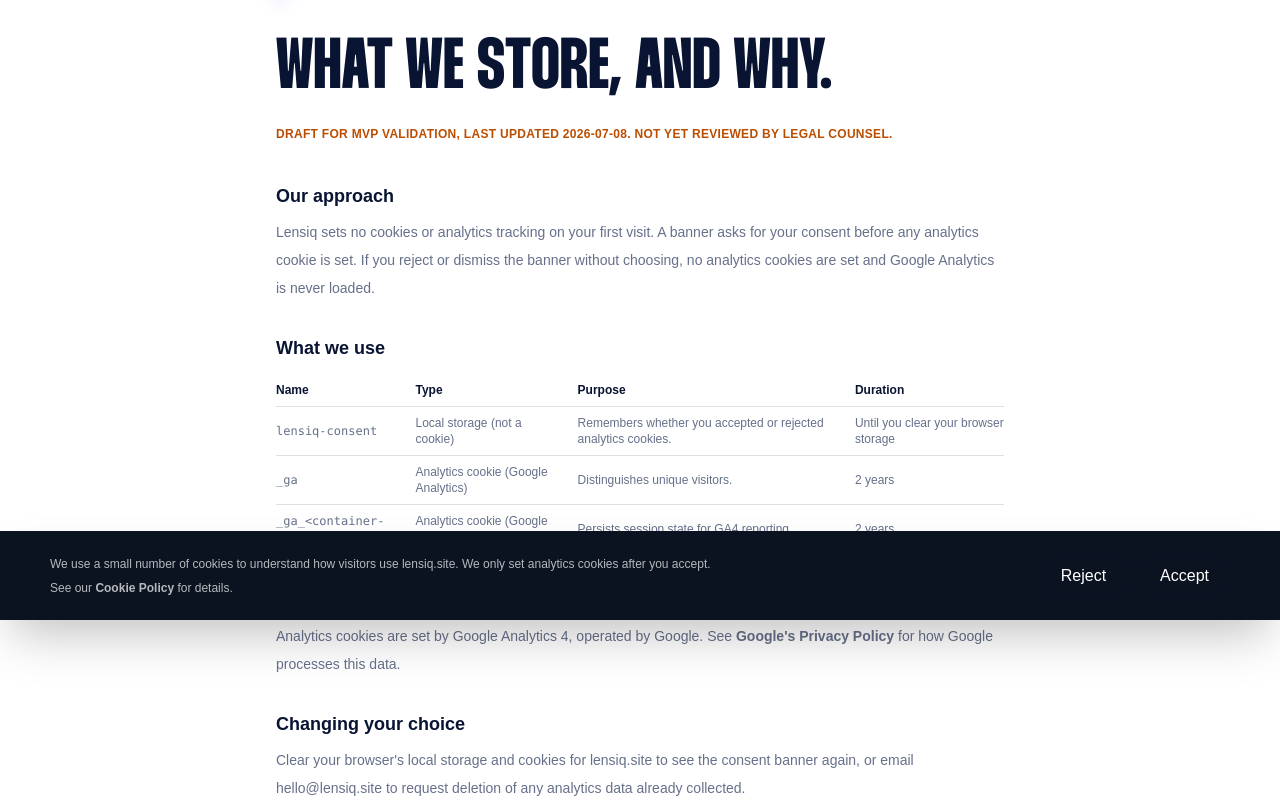
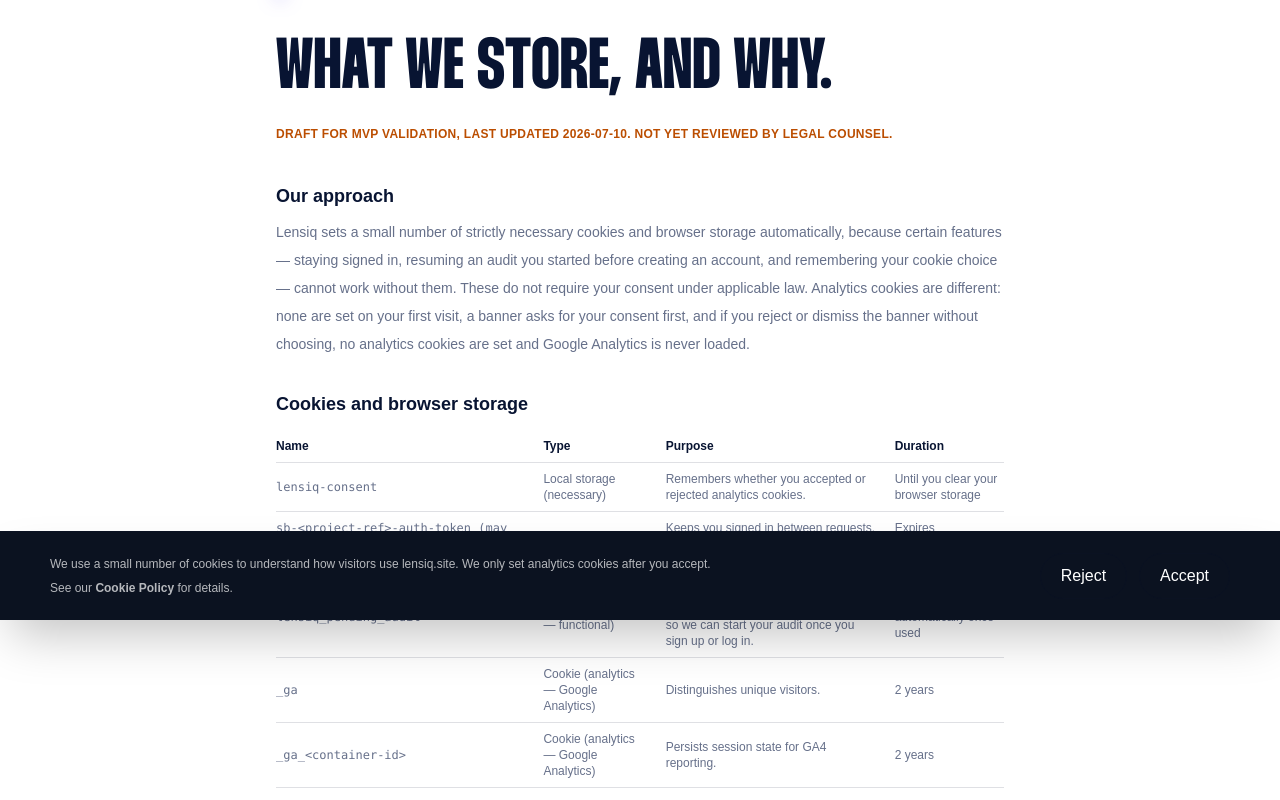
Before and after one commit to Fosforonero/studious-octo-computing-machine, a Next.js app: page /cookies in a window 1280 px wide. Shown: the part 180-980 px from the top of the page. Built offline with nearby package versions, Linux system fonts and the light colour scheme; no server answers.

Commit message:
Rewrite cookie policy: rename table, add Supabase/pending-audit rows, real Manage button

```diff
--- a/src/app/cookies/page.tsx
+++ b/src/app/cookies/page.tsx
@@ -1,16 +1,19 @@
 import type { Metadata } from "next";
 import Link from "next/link";
 import { Brand } from "@/components/brand";
+import { ManageCookiePreferences } from "@/components/analytics/manage-cookie-preferences";
 
 export const metadata: Metadata = {
   title: "Cookie Policy",
-  description: "Which cookies and local storage Lensiq uses, and how to control them.",
+  description: "Which cookies and browser storage Lensiq uses, and how to control them.",
 };
 
 const cookies = [
-  { name: "lensiq-consent", type: "Local storage (not a cookie)", purpose: "Remembers whether you accepted or rejected analytics cookies.", duration: "Until you clear your browser storage" },
-  { name: "_ga", type: "Analytics cookie (Google Analytics)", purpose: "Distinguishes unique visitors.", duration: "2 years" },
-  { name: "_ga_<container-id>", type: "Analytics cookie (Google Analytics)", purpose: "Persists session state for GA4 reporting.", duration: "2 years" },
+  { name: "lensiq-consent", type: "Local storage (necessary)", purpose: "Remembers whether you accepted or rejected analytics cookies.", duration: "Until you clear your browser storage" },
+  { name: "sb-<project-ref>-auth-token (may be split into sb-<project-ref>-auth-token.0, .1, etc.)", type: "Cookie (necessary — authentication)", purpose: "Keeps you signed in between requests. Set by our authentication provider, Supabase.", duration: "Expires automatically, or when you log out" },
+  { name: "lensiq_pending_audit", type: "Cookie (necessary — functional)", purpose: "Temporarily remembers the website you submitted before you had an account, so we can start your audit once you sign up or log in.", duration: "2 hours, or removed automatically once used" },
+  { name: "_ga", type: "Cookie (analytics — Google Analytics)", purpose: "Distinguishes unique visitors.", duration: "2 years" },
+  { name: "_ga_<container-id>", type: "Cookie (analytics — Google Analytics)", purpose: "Persists session state for GA4 reporting.", duration: "2 years" },
 ];
 
 export default function CookiesPage() {
@@ -26,21 +29,24 @@ export default function CookiesPage() {
         <span className="eyebrow">Cookies</span>
         <h1 className="display mt-8 text-7xl">What we store, and why.</h1>
         <p className="mt-6 text-xs font-bold uppercase tracking-wide text-amber-700">
-          Draft for MVP validation, last updated 2026-07-08. Not yet reviewed by legal counsel.
+          Draft for MVP validation, last updated 2026-07-10. Not yet reviewed by legal counsel.
         </p>
 
         <div className="mt-10 space-y-8 text-sm leading-7 text-muted-foreground">
           <section>
             <h2 className="text-lg font-bold text-foreground">Our approach</h2>
             <p className="mt-2">
-              Lensiq sets no cookies or analytics tracking on your first visit. A banner asks for your consent before
-              any analytics cookie is set. If you reject or dismiss the banner without choosing, no analytics cookies
-              are set and Google Analytics is never loaded.
+              Lensiq sets a small number of strictly necessary cookies and browser storage automatically,
+              because certain features — staying signed in, resuming an audit you started before creating an
+              account, and remembering your cookie choice — cannot work without them. These do not require
+              your consent under applicable law. Analytics cookies are different: none are set on your first
+              visit, a banner asks for your consent first, and if you reject or dismiss the banner without
+              choosing, no analytics cookies are set and Google Analytics is never loaded.
             </p>
           </section>
 
           <section>
-            <h2 className="text-lg font-bold text-foreground">What we use</h2>
+            <h2 className="text-lg font-bold text-foreground">Cookies and browser storage</h2>
             <div className="mt-3 overflow-x-auto">
               <table className="w-full border-collapse text-left text-xs">
                 <thead>
@@ -77,8 +83,14 @@ export default function CookiesPage() {
           <section>
             <h2 className="text-lg font-bold text-foreground">Changing your choice</h2>
             <p className="mt-2">
-              Clear your browser&apos;s local storage and cookies for lensiq.site to see the consent banner again, or
-              email hello@lensiq.site to request deletion of any analytics data already collected.
+              You can reset your analytics cookie choice at any time — this clears the stored preference and
+              shows the consent banner again.
+            </p>
+            <div className="mt-4">
+              <ManageCookiePreferences />
+            </div>
+            <p className="mt-4">
+              Email hello@lensiq.site to request deletion of any analytics data already collected.
             </p>
           </section>
         </div>
```
